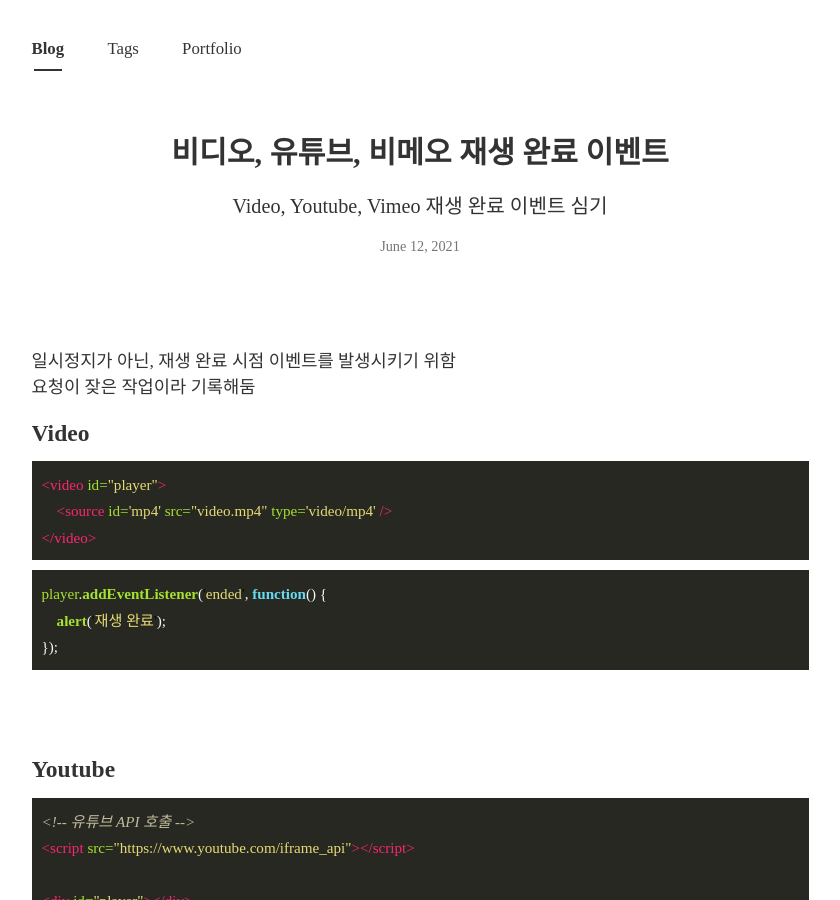
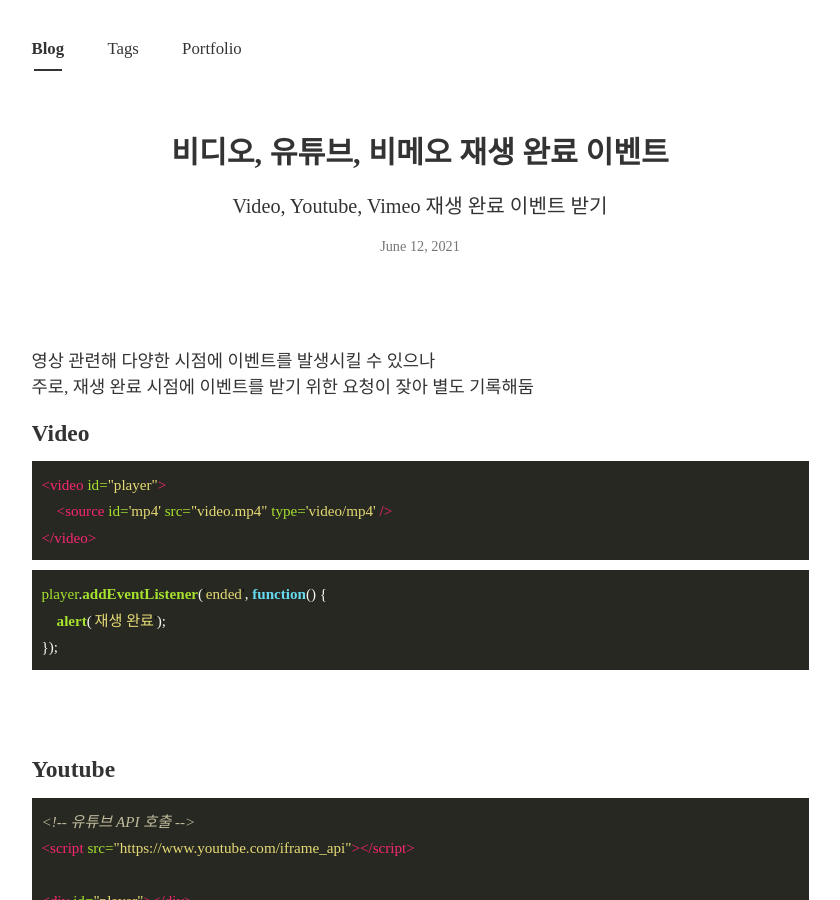
Before and after one commit to JeongrakChoi/JeongrakChoi.github.io, a Jekyll site: the page built from _posts/2021-06-12-video-end-event.md, in a window 1280 px wide and 900 px high. Shown: the whole window, without its empty margins (220-1060 px from the left). Built offline with Jekyll 4.4.1, drawn with Linux system fonts in a browser that asks for light colours; nearby versions of some CDN libraries; some web fonts are replaced; comment, search, counter and statistics services are not loaded.

Commit message:
Update 2021-06-12-video-end-event.md

```diff
--- a/_posts/2021-06-12-video-end-event.md
+++ b/_posts/2021-06-12-video-end-event.md
@@ -1,14 +1,14 @@
 ---
 layout: post
 title: 비디오, 유튜브, 비메오 재생 완료 이벤트
-subtitle : Video, Youtube, Vimeo 재생 완료 이벤트 심기
+subtitle : Video, Youtube, Vimeo 재생 완료 이벤트 받기
 tags: [Video, Youtube, Vimeo, API]
 author: 최정락
 comments : true
 ---
 
-일시정지가 아닌, 재생 완료 시점 이벤트를 발생시키기 위함
-요청이 잦은 작업이라 기록해둠
+영상 관련해 다양한 시점에 이벤트를 발생시킬 수 있으나
+주로, 재생 완료 시점에 이벤트를 받기 위한 요청이 잦아 별도 기록해둠
 
 ### Video
 {% highlight html %}
```
Also changed, not shown: other parts of _posts/2021-06-12-video-end-event.md (+1 -1 lines).
